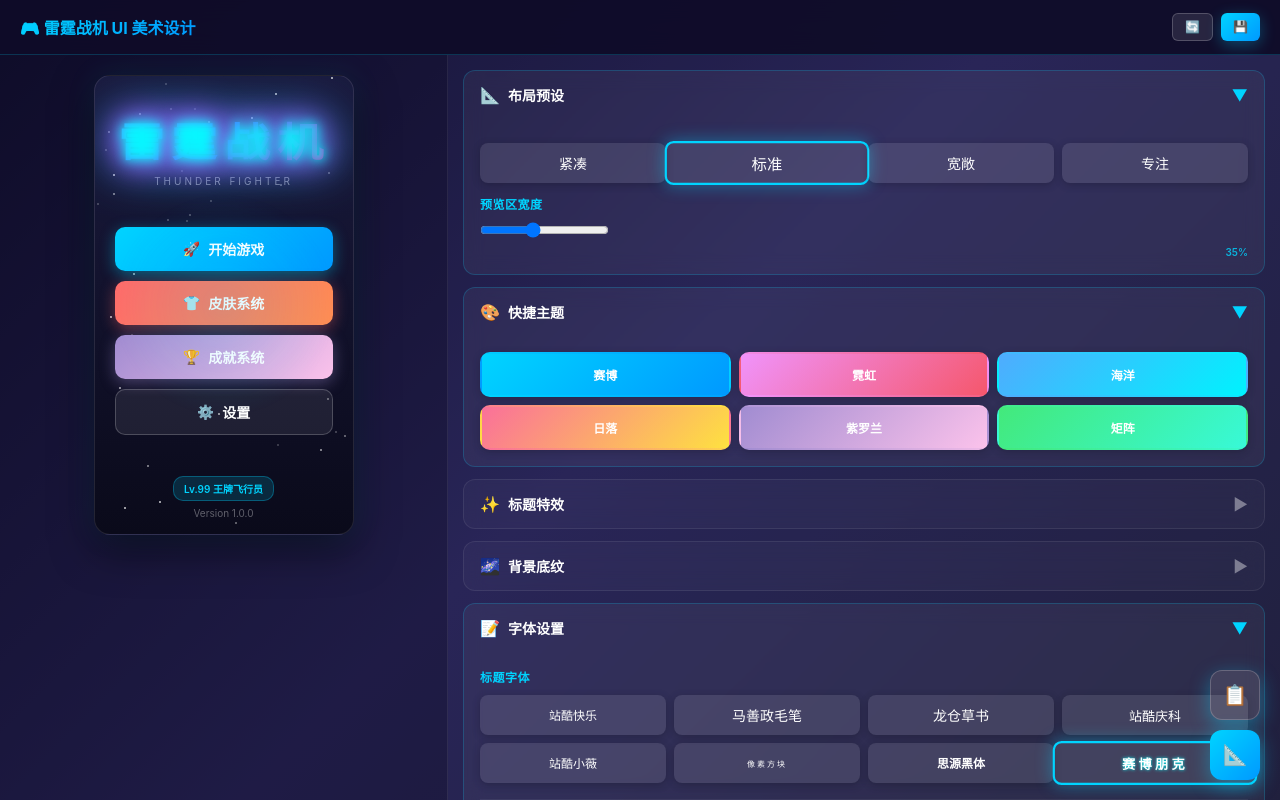
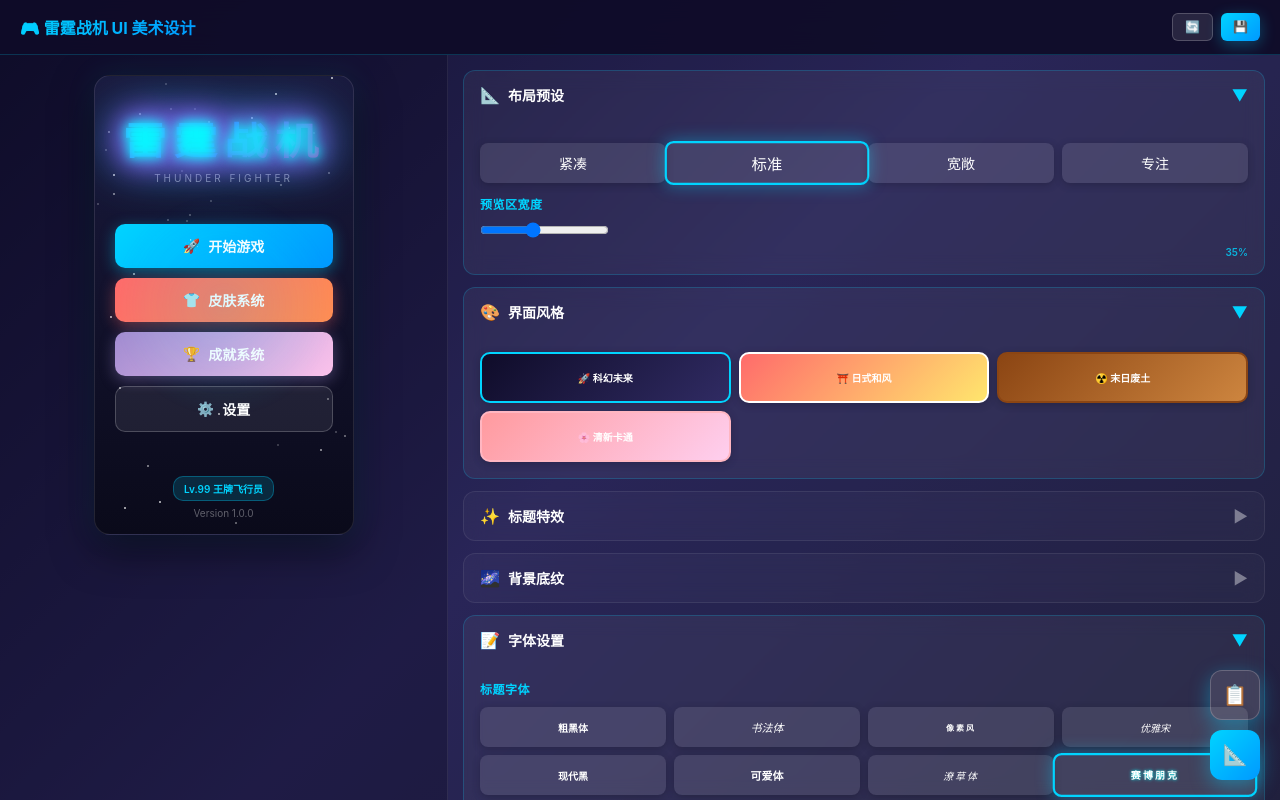
Before and after one commit to guoguoxia5211/thunder-fighter-game, a plain HTML site: page ui-design.html in a window 1280 px wide. Both pictures are taken after a click on the element "赛博朋克". Drawn offline with Linux system fonts and the light colour scheme; a web font is replaced by a local one.

Commit message:
v4.0.0: 四套完全不同的 UI 界面风格 - 科幻/和风/废土/卡通

```diff
--- a/ui-design.html
+++ b/ui-design.html
@@ -4,9 +4,6 @@
     <meta charset="UTF-8">
     <meta name="viewport" content="width=device-width, initial-scale=1.0, maximum-scale=1.0, user-scalable=no">
     <title>雷霆战机 - UI 美术设计工具</title>
-    <link rel="preconnect" href="https://fonts.font.im">
-    <link rel="dns-prefetch" href="https://fonts.font.im">
-    <link href="https://fonts.font.im/css2?family=ZCOOL+KuaiLe&family=Ma+Shan+Zheng&family=Press+Start+2P&family=Long+Cang&family=ZCOOL+QingKe+HuangYou&family=ZCOOL+XiaoWei&family=Noto+Sans+SC:wght@900&display=swap" rel="stylesheet">
     <style>
         * { margin: 0; padding: 0; box-sizing: border-box; -webkit-tap-highlight-color: transparent; }
         body {
@@ -330,17 +327,23 @@
 
             <div class="config-panel active">
                 <div class="config-header">
-                    <div class="config-title"><span class="config-icon">🎨</span><span>快捷主题</span></div>
+                    <div class="config-title"><span class="config-icon">🎨</span><span>界面风格</span></div>
                     <span class="toggle-icon">▶</span>
                 </div>
                 <div class="config-content">
                     <div class="theme-presets">
-                        <div class="theme-preset" style="background: linear-gradient(135deg, #00d4ff 0%, #0099ff 100%)" onclick="applyTheme('cyber')">赛博</div>
-                        <div class="theme-preset" style="background: linear-gradient(135deg, #f093fb 0%, #f5576c 100%)" onclick="applyTheme('neon')">霓虹</div>
-                        <div class="theme-preset" style="background: linear-gradient(135deg, #4facfe 0%, #00f2fe 100%)" onclick="applyTheme('ocean')">海洋</div>
-                        <div class="theme-preset" style="background: linear-gradient(135deg, #fa709a 0%, #fee140 100%)" onclick="applyTheme('sunset')">日落</div>
-                        <div class="theme-preset" style="background: linear-gradient(135deg, #a18cd1 0%, #fbc2eb 100%)" onclick="applyTheme('purple')">紫罗兰</div>
-                        <div class="theme-preset" style="background: linear-gradient(135deg, #43e97b 0%, #38f9d7 100%)" onclick="applyTheme('matrix')">矩阵</div>
+                        <div class="theme-preset" style="background: linear-gradient(135deg, #0f0c29 0%, #302b63 100%); border: 2px solid #00d4ff;" onclick="applyUIStyle('scifi')">
+                            <div style="font-size: 10px; color: #fff; padding: 4px;">🚀 科幻未来</div>
+                        </div>
+                        <div class="theme-preset" style="background: linear-gradient(135deg, #ff6b6b 0%, #ffe66d 100%); border: 2px solid #fff;" onclick="applyUIStyle('japanese')">
+                            <div style="font-size: 10px; color: #fff; padding: 4px;">⛩️ 日式和风</div>
+                        </div>
+                        <div class="theme-preset" style="background: linear-gradient(135deg, #8b4513 0%, #cd853f 100%); border: 2px solid #8b4513;" onclick="applyUIStyle('wasteland')">
+                            <div style="font-size: 10px; color: #fff; padding: 4px;">☢️ 末日废土</div>
+                        </div>
+                        <div class="theme-preset" style="background: linear-gradient(135deg, #ff9a9e 0%, #fecfef 100%); border: 2px solid #ffb6c1;" onclick="applyUIStyle('cartoon')">
+                            <div style="font-size: 10px; color: #fff; padding: 4px;">🌸 清新卡通</div>
+                        </div>
                     </div>
                 </div>
             </div>
@@ -410,14 +413,14 @@
                     <div class="config-subsection">
                         <h4>标题字体</h4>
                         <div class="font-presets">
-                            <div class="font-preset" style="font-family: 'ZCOOL KuaiLe'; font-size: 12px;" onclick="selectFont(this)">站酷快乐</div>
-                            <div class="font-preset" style="font-family: 'Ma Shan Zheng'; font-size: 14px;" onclick="selectFont(this)">马善政毛笔</div>
-                            <div class="font-preset" style="font-family: 'Long Cang'; font-size: 14px;" onclick="selectFont(this)">龙仓草书</div>
-                            <div class="font-preset" style="font-family: 'ZCOOL QingKe HuangYou'; font-size: 13px;" onclick="selectFont(this)">站酷庆科</div>
-                            <div class="font-preset" style="font-family: 'ZCOOL XiaoWei'; font-size: 12px;" onclick="selectFont(this)">站酷小薇</div>
-                            <div class="font-preset" style="font-family: 'Press Start 2P'; font-size: 8px; letter-spacing: 2px;" onclick="selectFont(this)">像素方块</div>
-                            <div class="font-preset" style="font-family: 'Noto Sans SC'; font-size: 12px; font-weight: 900;" onclick="selectFont(this)">思源黑体</div>
-                            <div class="font-preset" style="font-family: 'Noto Sans SC'; font-size: 12px; font-weight: 900; text-shadow: 0 0 3px #00ffff; letter-spacing: 3px;" onclick="selectFont(this)">赛博朋克</div>
+                            <div class="font-preset" style="font-family: 'Arial Black'; font-size: 10px; font-weight: 900;" onclick="selectFont(this)">粗黑体</div>
+                            <div class="font-preset" style="font-family: 'Brush Script MT'; font-size: 11px; font-style: italic;" onclick="selectFont(this)">书法体</div>
+                            <div class="font-preset" style="font-family: 'Courier New'; font-size: 8px; font-weight: 700; letter-spacing: 2px;" onclick="selectFont(this)">像素风</div>
+                            <div class="font-preset" style="font-family: 'Georgia'; font-size: 10px; font-style: italic;" onclick="selectFont(this)">优雅宋</div>
+                            <div class="font-preset" style="font-family: 'Helvetica Neue'; font-size: 10px; font-weight: 700;" onclick="selectFont(this)">现代黑</div>
+                            <div class="font-preset" style="font-family: 'Comic Sans MS'; font-size: 11px; font-weight: 600;" onclick="selectFont(this)">可爱体</div>
+                            <div class="font-preset" style="font-family: 'Courier New'; font-size: 10px; font-style: italic; letter-spacing: 2px;" onclick="selectFont(this)">潦草体</div>
+                            <div class="font-preset" style="font-family: 'Arial Black'; font-size: 9px; font-weight: 900; text-shadow: 0 0 3px #00ffff; letter-spacing: 2px;" onclick="selectFont(this)">赛博朋克</div>
                         </div>
                     </div>
                     <div class="config-subsection">
@@ -736,51 +739,51 @@
 
         function selectFont(el) {
             const fontConfig = {
-                '站酷快乐': {
-                    family: "'ZCOOL KuaiLe', cursive",
-                    size: '40px', weight: '400',
-                    textShadow: 'none', letterSpacing: '2px',
+                '粗黑体': {
+                    family: "'Arial Black', 'Microsoft YaHei', sans-serif",
+                    size: '40px', weight: '900',
+                    textShadow: '0 3px 6px rgba(0,0,0,0.3)', letterSpacing: '1px',
                     fontStyle: 'normal', transform: 'none'
                 },
-                '马善政毛笔': {
-                    family: "'Ma Shan Zheng', cursive",
+                '书法体': {
+                    family: "'Brush Script MT', 'Comic Sans MS', cursive",
                     size: '44px', weight: '400',
-                    textShadow: 'none', letterSpacing: '1px',
+                    textShadow: 'none', letterSpacing: '2px',
+                    fontStyle: 'italic', transform: 'none'
+                },
+                '像素风': {
+                    family: "'Courier New', 'Monaco', monospace",
+                    size: '26px', weight: '700',
+                    textShadow: 'none', letterSpacing: '5px',
                     fontStyle: 'normal', transform: 'none'
                 },
-                '龙仓草书': {
-                    family: "'Long Cang', cursive",
-                    size: '46px', weight: '400',
+                '优雅宋': {
+                    family: "'Georgia', 'Times New Roman', serif",
+                    size: '36px', weight: '400',
                     textShadow: 'none', letterSpacing: '3px',
-                    fontStyle: 'normal', transform: 'none'
+                    fontStyle: 'italic', transform: 'none'
                 },
-                '站酷庆科': {
-                    family: "'ZCOOL QingKe HuangYou', cursive",
-                    size: '42px', weight: '400',
-                    textShadow: 'none', letterSpacing: '2px',
-                    fontStyle: 'normal', transform: 'none'
-                },
-                '站酷小薇': {
-                    family: "'ZCOOL XiaoWei', serif",
-                    size: '38px', weight: '400',
-                    textShadow: 'none', letterSpacing: '2px',
-                    fontStyle: 'normal', transform: 'none'
-                },
-                '像素方块': {
-                    family: "'Press Start 2P', monospace",
-                    size: '24px', weight: '400',
-                    textShadow: 'none', letterSpacing: '4px',
-                    fontStyle: 'normal', transform: 'none'
-                },
-                '思源黑体': {
-                    family: "'Noto Sans SC', sans-serif",
-                    size: '38px', weight: '900',
+                '现代黑': {
+                    family: "'Helvetica Neue', 'Microsoft YaHei', sans-serif",
+                    size: '38px', weight: '700',
                     textShadow: '0 2px 4px rgba(0,0,0,0.2)', letterSpacing: '2px',
                     fontStyle: 'normal', transform: 'none'
                 },
+                '可爱体': {
+                    family: "'Comic Sans MS', 'Chalkboard', cursive",
+                    size: '40px', weight: '600',
+                    textShadow: '0 2px 4px rgba(0,0,0,0.15)', letterSpacing: '1px',
+                    fontStyle: 'normal', transform: 'none'
+                },
+                '潦草体': {
+                    family: "'Courier New', 'Lucida Console', monospace",
+                    size: '42px', weight: '400',
+                    textShadow: '2px 2px 0px rgba(0,0,0,0.2)', letterSpacing: '4px',
+                    fontStyle: 'italic', transform: 'skewX(-5deg)'
+                },
                 '赛博朋克': {
-                    family: "'Noto Sans SC', sans-serif",
-                    size: '40px', weight: '900',
+                    family: "'Arial Black', 'Impact', sans-serif",
+                    size: '38px', weight: '900',
                     textShadow: '0 0 10px #00ffff, 0 0 20px #00ffff, 0 0 30px #ff00ff, 0 0 40px #ff00ff', letterSpacing: '6px',
                     fontStyle: 'normal', transform: 'scaleX(1.15)'
                 }
@@ -924,26 +927,97 @@
             autoSave();
         }
 
-        function applyTheme(theme) {
-            const themes = {
-                cyber: { bg1: '#1a1a3e', bg2: '#0a0a1a', btns: { start: ['#00d4ff','#0099ff'], skin: ['#ff6b6b','#ff8e53'], achieve: ['#a18cd1','#fbc2eb'] } },
-                neon: { bg1: '#2d1b4e', bg2: '#1a0f2e', btns: { start: ['#f093fb','#f5576c'], skin: ['#ff6b6b','#ff8e53'], achieve: ['#a18cd1','#fbc2eb'] } },
-                ocean: { bg1: '#1a3a5c', bg2: '#0a1a2e', btns: { start: ['#4facfe','#00f2fe'], skin: ['#ff6b6b','#ff8e53'], achieve: ['#a18cd1','#fbc2eb'] } },
-                sunset: { bg1: '#3a1a3e', bg2: '#1a0a1e', btns: { start: ['#fa709a','#fee140'], skin: ['#ff6b6b','#ff8e53'], achieve: ['#a18cd1','#fbc2eb'] } },
-                purple: { bg1: '#2a1a4e', bg2: '#1a0a2e', btns: { start: ['#a18cd1','#fbc2eb'], skin: ['#ff6b6b','#ff8e53'], achieve: ['#a18cd1','#fbc2eb'] } },
-                matrix: { bg1: '#0a2a1e', bg2: '#0a1a14', btns: { start: ['#43e97b','#38f9d7'], skin: ['#ff6b6b','#ff8e53'], achieve: ['#a18cd1','#fbc2eb'] } }
+        function applyUIStyle(style) {
+            const uiStyles = {
+                'scifi': {
+                    bg: 'linear-gradient(180deg, #0f0c29 0%, #1a1a3e 50%, #0a0a1a 100%)',
+                    btnStart: 'linear-gradient(135deg, #00d4ff 0%, #0099ff 100%)',
+                    btnSkin: 'linear-gradient(135deg, #00ff88 0%, #00cc6a 100%)',
+                    btnAchieve: 'linear-gradient(135deg, #ff00ff 0%, #cc00cc 100%)',
+                    btnSettings: 'rgba(0,212,255,0.1)',
+                    btnBorder: 'rgba(0,212,255,0.3)',
+                    logoGradient: 'linear-gradient(135deg, #00d4ff 0%, #0099ff 50%, #ff00ff 100%)',
+                    logoShadow: '0 0 20px rgba(0,212,255,0.8), 0 0 40px rgba(0,212,255,0.4)',
+                    btnRadius: '12px',
+                    stars: 80
+                },
+                'japanese': {
+                    bg: 'linear-gradient(180deg, #ff6b6b 0%, #ffe66d 50%, #ff6b6b 100%)',
+                    btnStart: 'linear-gradient(135deg, #ff0000 0%, #cc0000 100%)',
+                    btnSkin: 'linear-gradient(135deg, #ff69b4 0%, #ff1493 100%)',
+                    btnAchieve: 'linear-gradient(135deg, #ffd700 0%, #ffaa00 100%)',
+                    btnSettings: 'rgba(255,255,255,0.2)',
+                    btnBorder: 'rgba(255,255,255,0.4)',
+                    logoGradient: 'linear-gradient(135deg, #ff0000 0%, #ff6600 50%, #ff0000 100%)',
+                    logoShadow: '0 0 20px rgba(255,0,0,0.6), 2px 2px 4px rgba(0,0,0,0.3)',
+                    btnRadius: '8px',
+                    stars: 30
+                },
+                'wasteland': {
+                    bg: 'linear-gradient(180deg, #8b4513 0%, #cd853f 50%, #daa520 100%)',
+                    btnStart: 'linear-gradient(135deg, #ff4500 0%, #cc3700 100%)',
+                    btnSkin: 'linear-gradient(135deg, #8b7355 0%, #6b5b45 100%)',
+                    btnAchieve: 'linear-gradient(135deg, #cd853f 0%, #a06525 100%)',
+                    btnSettings: 'rgba(139,69,19,0.3)',
+                    btnBorder: 'rgba(139,69,19,0.5)',
+                    logoGradient: 'linear-gradient(135deg, #8b4513 0%, #cd853f 50%, #daa520 100%)',
+                    logoShadow: '0 0 15px rgba(139,69,19,0.8), 3px 3px 6px rgba(0,0,0,0.5)',
+                    btnRadius: '6px',
+                    stars: 20
+                },
+                'cartoon': {
+                    bg: 'linear-gradient(180deg, #ff9a9e 0%, #fecfef 50%, #ffecd2 100%)',
+                    btnStart: 'linear-gradient(135deg, #ff6b6b 0%, #ff5252 100%)',
+                    btnSkin: 'linear-gradient(135deg, #4facfe 0%, #00f2fe 100%)',
+                    btnAchieve: 'linear-gradient(135deg, #a18cd1 0%, #fbc2eb 100%)',
+                    btnSettings: 'rgba(255,255,255,0.5)',
+                    btnBorder: 'rgba(255,255,255,0.6)',
+                    logoGradient: 'linear-gradient(135deg, #ff6b6b 0%, #4facfe 50%, #a18cd1 100%)',
+                    logoShadow: '0 4px 15px rgba(255,107,107,0.4)',
+                    btnRadius: '20px',
+                    stars: 50
+                }
             };
-            const t = themes[theme];
-            document.getElementById('bgColor1').value = t.bg1;
-            document.getElementById('bgColor2').value = t.bg2;
-            updateBgStyle();
 
-            Object.keys(t.btns).forEach(key => {
-                document.getElementById('btn' + key.charAt(0).toUpperCase() + key.slice(1) + 'Color1').value = t.btns[key][0];
-                document.getElementById('btn' + key.charAt(0).toUpperCase() + key.slice(1) + 'Color2').value = t.btns[key][1];
-                updateBtn(key);
-            });
-            showToast('主题：' + theme);
+            const ui = uiStyles[style];
+            if (!ui) return;
+
+            // 应用背景
+            document.getElementById('preview').style.background = ui.bg;
+
+            // 应用按钮样式
+            const btnStart = document.getElementById('btnStart');
+            btnStart.style.background = ui.btnStart;
+            btnStart.style.borderRadius = ui.btnRadius;
+
+            const btnSkin = document.getElementById('btnSkin');
+            btnSkin.style.background = ui.btnSkin;
+            btnSkin.style.borderRadius = ui.btnRadius;
+
+            const btnAchieve = document.getElementById('btnAchieve');
+            btnAchieve.style.background = ui.btnAchieve;
+            btnAchieve.style.borderRadius = ui.btnRadius;
+
+            const btnSettings = document.getElementById('btnSettings');
+            btnSettings.style.background = ui.btnSettings;
+            btnSettings.style.borderColor = ui.btnBorder;
+            btnSettings.style.borderRadius = ui.btnRadius;
+
+            // 应用标题样式
+            const logo = document.getElementById('gameLogo');
+            logo.style.background = ui.logoGradient;
+            logo.style.webkitBackgroundClip = 'text';
+            logo.style.textShadow = ui.logoShadow;
+
+            // 更新星星数量
+            createStars(ui.stars);
+
+            // 更新选中状态
+            document.querySelectorAll('.theme-preset').forEach(p => p.style.borderColor = 'transparent');
+            event.target.closest('.theme-preset').style.borderColor = '#fff';
+
+            showToast('界面：' + (style === 'scifi' ? '科幻未来' : style === 'japanese' ? '日式和风' : style === 'wasteland' ? '末日废土' : '清新卡通'));
+            autoSave();
         }
 
         let saveTimeout;
```
